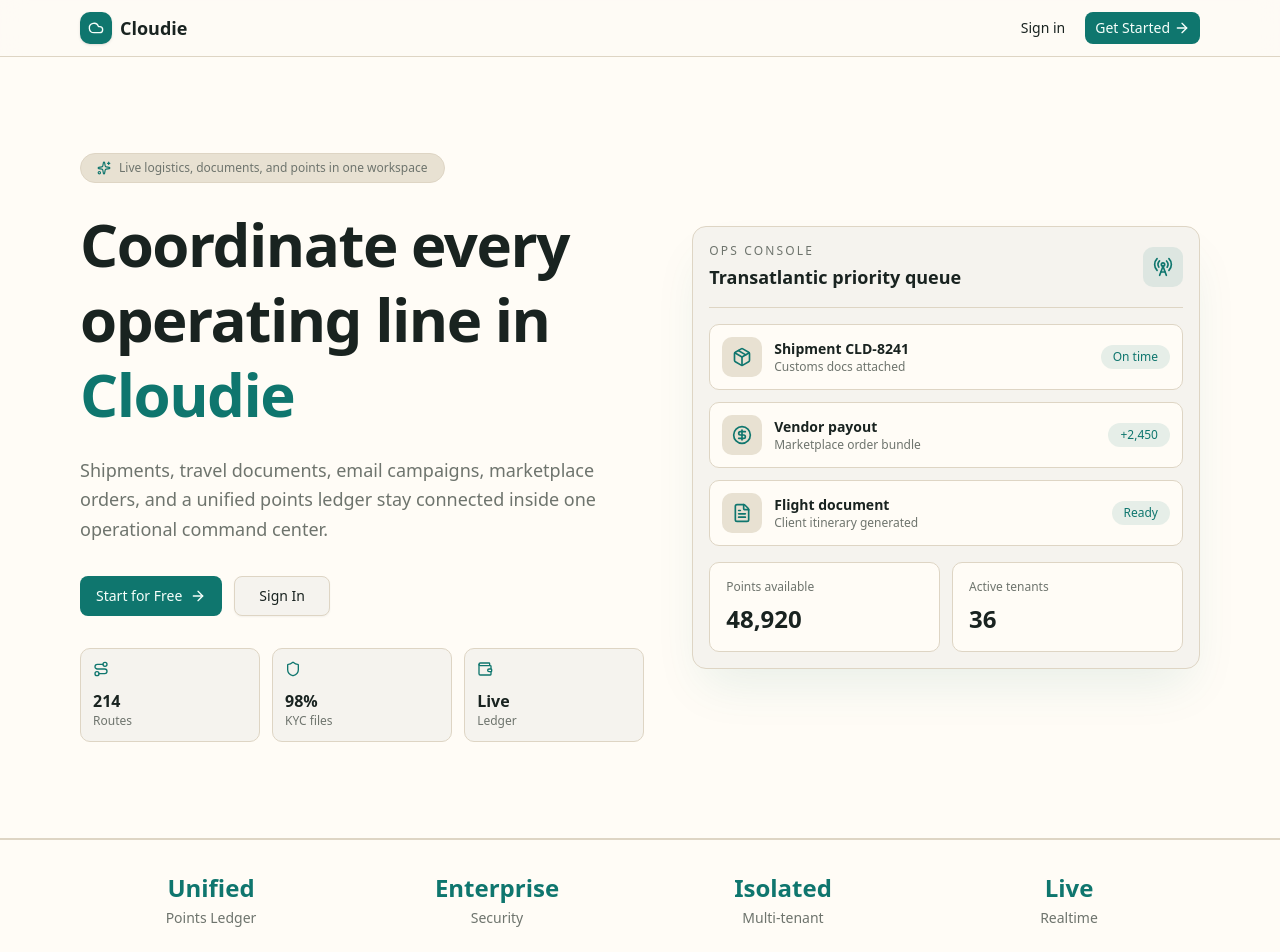
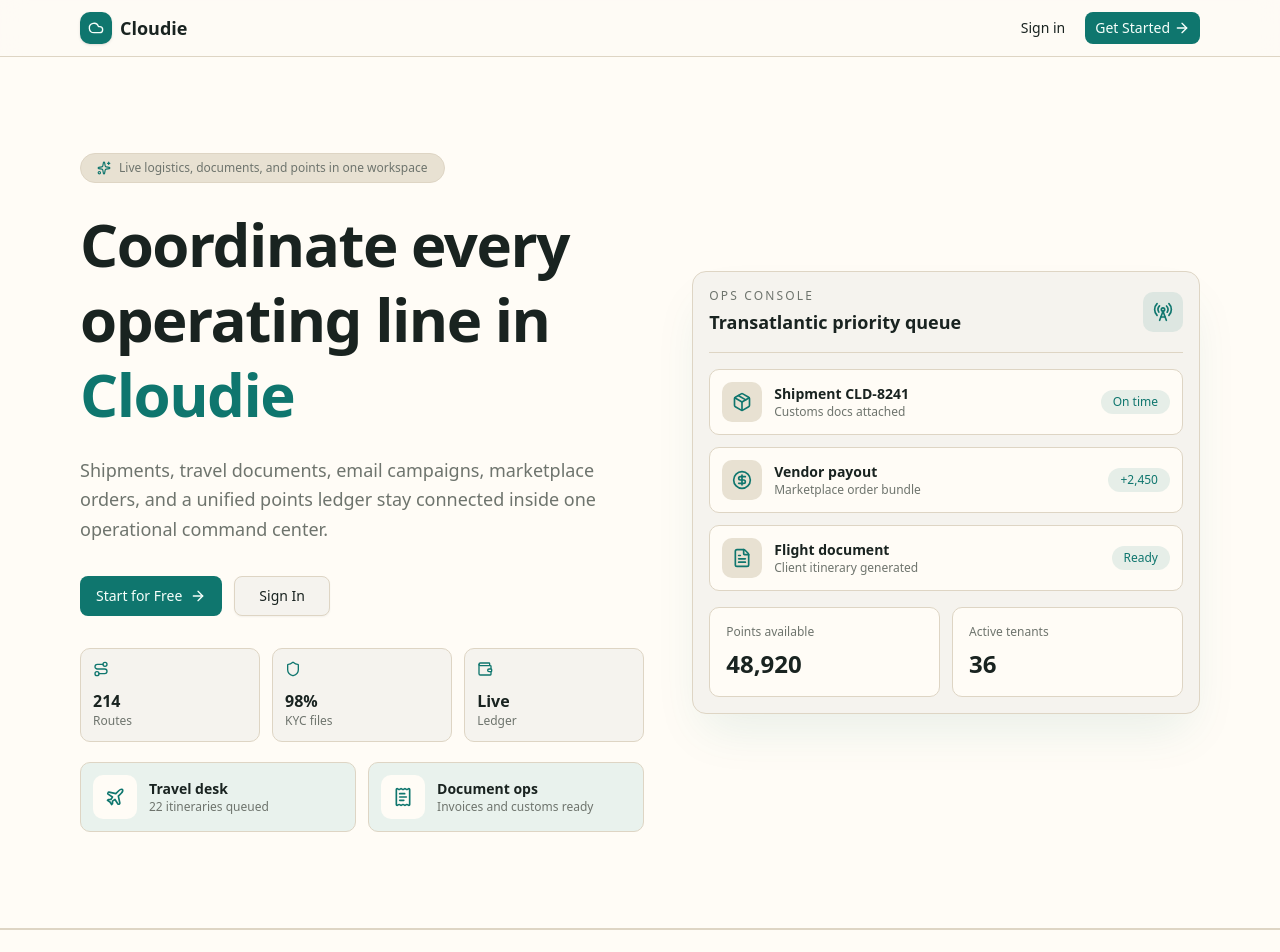
Before and after one commit to emmanuelowighoyota9-cmd/cloudie, a React (Vite) app: page / in a window 1280 px wide. Shown: the top 952 px of the page. Built offline with nearby package versions, Linux system fonts and the light colour scheme; no server answers; what @convex-dev/auth would draw is missing.

Commit message:
Before: continue admin build

```diff
--- a/src/main.tsx
+++ b/src/main.tsx
@@ -1,4 +1,3 @@
-import "@vly-ai/integrations";
 import { Toaster } from "@/components/ui/sonner";
 import { RequireAuth } from "@/components/RequireAuth";
 import { ThemeProvider } from "@/components/ThemeProvider";
--- a/src/pages/Landing.tsx
+++ b/src/pages/Landing.tsx
@@ -17,6 +17,8 @@ import {
   RadioTower,
   Route,
   CircleDollarSign,
+  Plane,
+  ReceiptText,
 } from "lucide-react";
 
 const features = [
@@ -100,6 +102,22 @@ export default function Landing() {
                   <item.icon className="h-4 w-4 text-primary" />
                   <p className="mt-3 text-base font-semibold text-foreground">{item.value}</p>
                   <p className="text-xs text-muted-foreground">{item.label}</p>
+                </div>
+              ))}
+            </div>
+            <div className="mt-5 grid max-w-xl gap-3 sm:grid-cols-2">
+              {[
+                { icon: Plane, label: "Travel desk", value: "22 itineraries queued" },
+                { icon: ReceiptText, label: "Document ops", value: "Invoices and customs ready" },
+              ].map((item) => (
+                <div key={item.label} className="flex items-center gap-3 rounded-lg border border-border bg-accent/55 p-3">
+                  <div className="flex h-11 w-11 shrink-0 items-center justify-center rounded-lg bg-card text-primary">
+                    <item.icon className="h-5 w-5" />
+                  </div>
+                  <div>
+                    <p className="text-sm font-semibold text-foreground">{item.label}</p>
+                    <p className="text-xs text-muted-foreground">{item.value}</p>
+                  </div>
                 </div>
               ))}
             </div>
--- a/vite.config.ts
+++ b/vite.config.ts
@@ -6,7 +6,7 @@ import { defineConfig } from "vite";
 
 // https://vite.dev/config/
 export default defineConfig({
-  plugins: [react(), vlyPlugin(), tailwindcss()],
+  plugins: [vlyPlugin(), react(), tailwindcss()],
   resolve: {
     alias: {
       "@": path.resolve(__dirname, "./src"),
```
